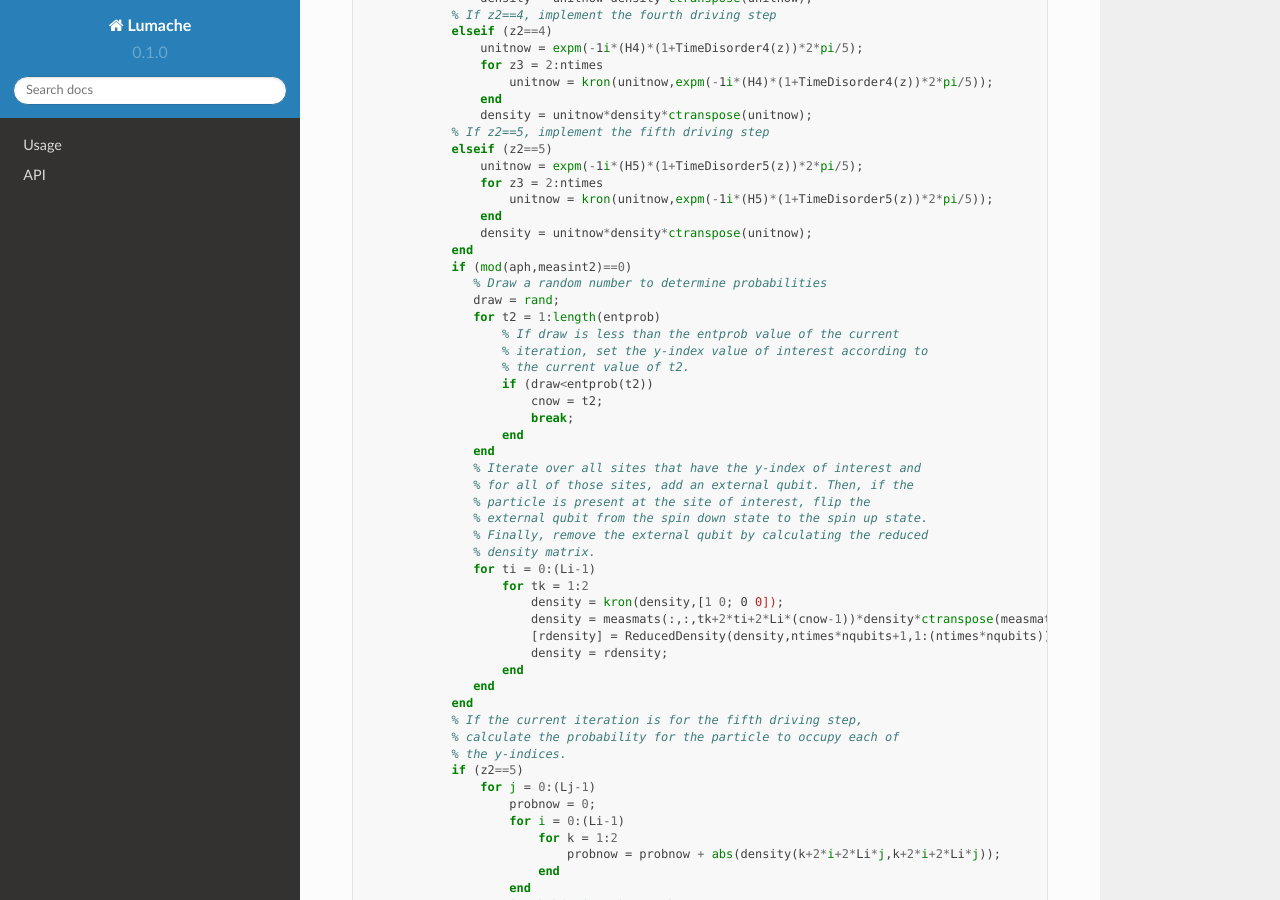
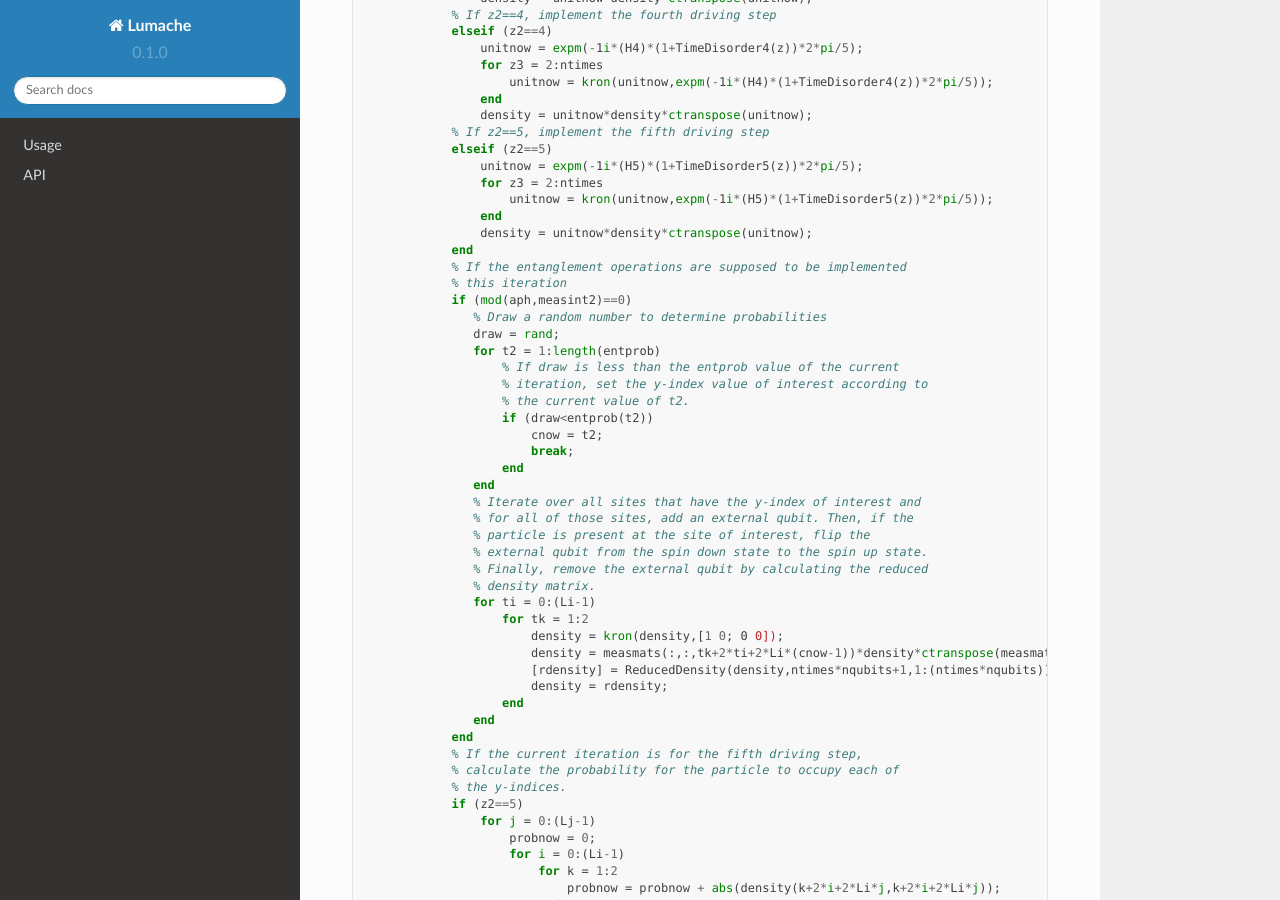
Before and after one commit to htim327/QuantumGravity, a Sphinx documentation site: the page built from docs/source/EntanglementGradient.rst, in a window 1280 px wide and 900 px high, scrolled down 7712 px. Built offline with Sphinx 7.4.7 and the Read the Docs theme 2.0.0, drawn with Linux system fonts in a browser that asks for light colours.

Commit message:
Update EntanglementGradient.rst

```diff
--- a/docs/source/EntanglementGradient.rst
+++ b/docs/source/EntanglementGradient.rst
@@ -441,6 +441,8 @@ The code above runs TwoDimxyQ.m, which is the main file that actually runs the s
                     end
                     density = unitnow*density*ctranspose(unitnow);
                 end
+                % If the entanglement operations are supposed to be implemented
+                % this iteration
                 if (mod(aph,measint2)==0)
                    % Draw a random number to determine probabilities
                    draw = rand;
```
